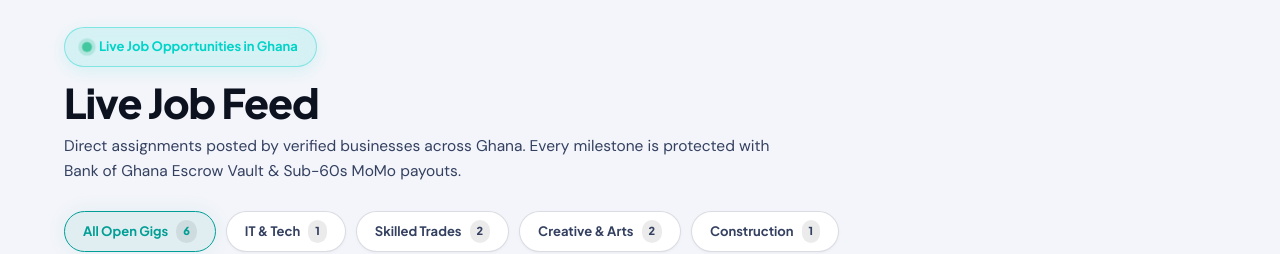
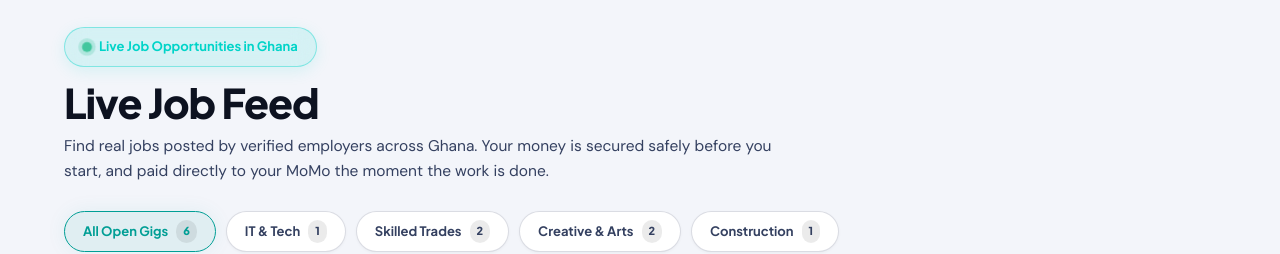
Before and after one commit to JoeVardyGC/GigGhana, a Next.js app: page / in a window 1280 px wide. Shown: the part 2380-2634 px from the top of the page. Built offline with nearby package versions, Linux system fonts and the light colour scheme.

Commit message:
feat(jobs): update Live Job Feed subtitle to plain, natural Ghanaian English

```diff
--- a/components/LandingPage.tsx
+++ b/components/LandingPage.tsx
@@ -907,7 +907,7 @@ const occupationSlides = [
                   </div>
                   <h2 className="ljf-title">Live Job Feed</h2>
                   <p className="ljf-sub">
-                    Direct assignments posted by verified businesses across Ghana. Every milestone is protected with Bank of Ghana Escrow Vault &amp; Sub-60s MoMo payouts.
+                    Find real jobs posted by verified employers across Ghana. Your money is secured safely before you start, and paid directly to your MoMo the moment the work is done.
                   </p>
                 </div>
               </div>
```
